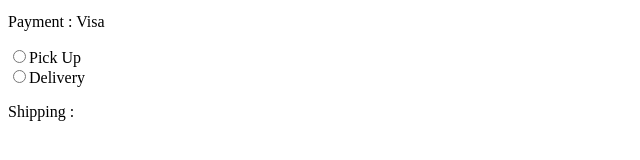
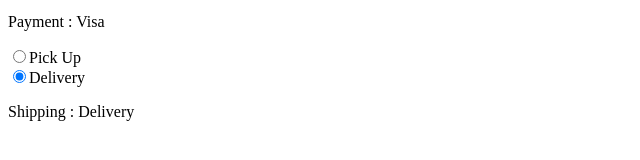
Before and after one commit to tanjirhc/onChange, a React (Vite) app: page / in a window 1280 px wide. Shown: the part 262-422 px from the top of the page, without its empty margins (0-640 px from the left). Built offline with nearby package versions, Linux system fonts and the light colour scheme.

Commit message:
initial State

```diff
--- a/src/MyComponent.jsx
+++ b/src/MyComponent.jsx
@@ -4,7 +4,7 @@ function MyComponent() {
   const [quantity, setQuantity] = useState(1);
   const [comment, setComment] = useState("Comment");
   const [payment, setPayment] = useState("Visa");
-  const [shipping, setShipping] = useState("");
+  const [shipping, setShipping] = useState("Delivery");
 
   function handleNameChange(event) {
     setName(event.target.value);
```
